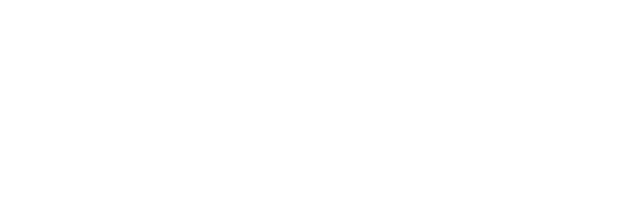
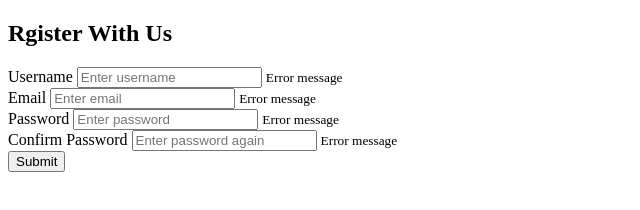
Before and after one commit to Mayankaltruist/Form-Validator, a plain HTML site: page index.html in a window 1280 px wide. Shown: the whole page, without its empty margins (0-640 px from the left). Drawn offline with Linux system fonts and the light colour scheme.

Commit message:
create markup for the project

```diff
--- a/index.html
+++ b/index.html
@@ -8,6 +8,37 @@
     <title>Form Validator</title>
   </head>
   <body>
+    <div class="container">
+      <form id="form" class="form">
+        <h2>Rgister With Us</h2>
+        <div class="form-control">
+          <label for="username">Username</label>
+          <input type="text" id="username" placeholder="Enter username" />
+          <small>Error message</small>
+        </div>
+        <div class="form-control">
+          <label for="email">Email</label>
+          <input type="text" id="email" placeholder="Enter email" />
+          <small>Error message</small>
+        </div>
+        <div class="form-control">
+          <label for="password">Password</label>
+          <input type="text" id="password" placeholder="Enter password " />
+          <small>Error message</small>
+        </div>
+        <div class="form-control">
+          <label for="password2">Confirm Password</label>
+          <input
+            type="text"
+            id="password2"
+            placeholder="Enter password again"
+          />
+          <small>Error message</small>
+        </div>
+        <button>Submit</button>
+      </form>
+    </div>
+
     <script src="script.js"></script>
   </body>
 </html>
```
